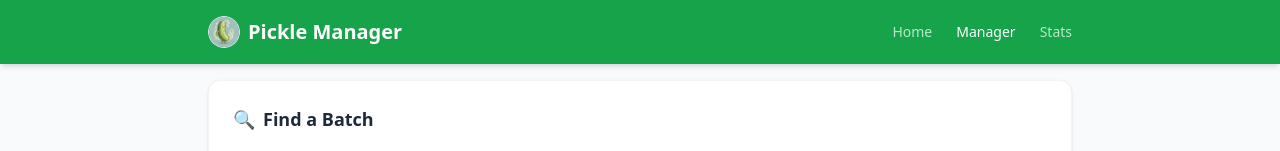
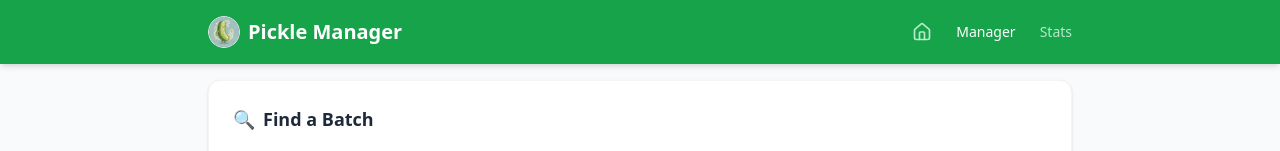
Before and after one commit to jyuill/pickle-manager, a React (Vite) app in the folder frontend/: page /manager in a window 1280 px wide. Shown: the top 151 px of the page. Built offline with nearby package versions, Linux system fonts and the light colour scheme; no server answers.

Commit message:
style: replace home text with icon in nav

```diff
--- a/frontend/src/components/Layout.jsx
+++ b/frontend/src/components/Layout.jsx
@@ -18,7 +18,7 @@ const Layout = ({ children }) => {
                             to="/"
                             className={`text-sm font-medium hover:text-pickle-green-100 transition ${location.pathname === '/' ? 'text-white font-bold' : 'text-pickle-green-100/80'}`}
                         >
-                            Home
+                            <Home size={20} className={location.pathname === '/' ? 'text-white' : 'text-pickle-green-100/80'} />
                         </Link>
                         <Link
                             to="/manager"
```
